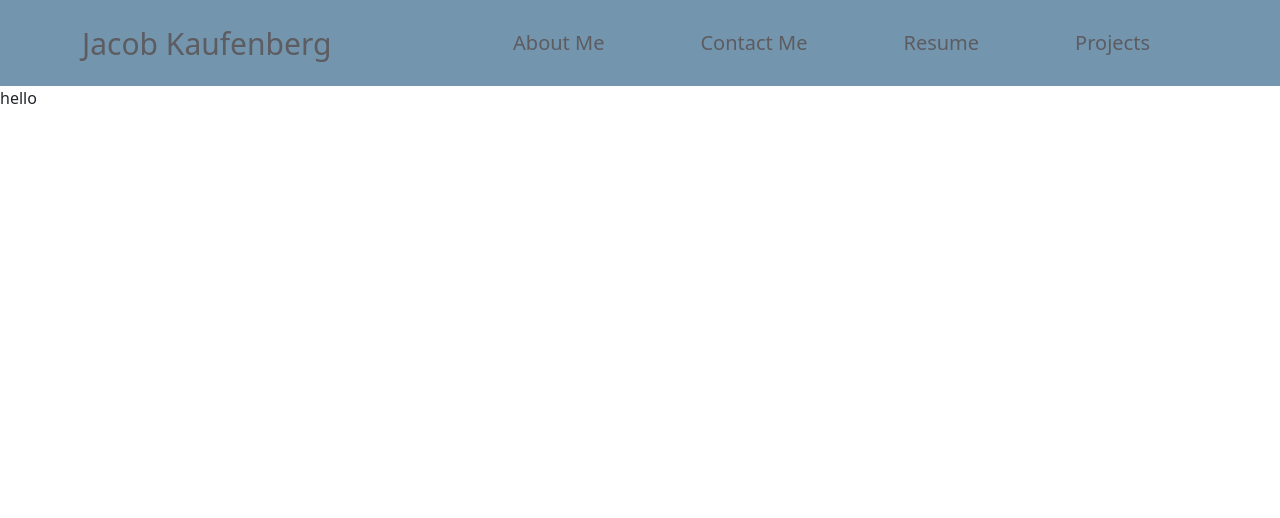
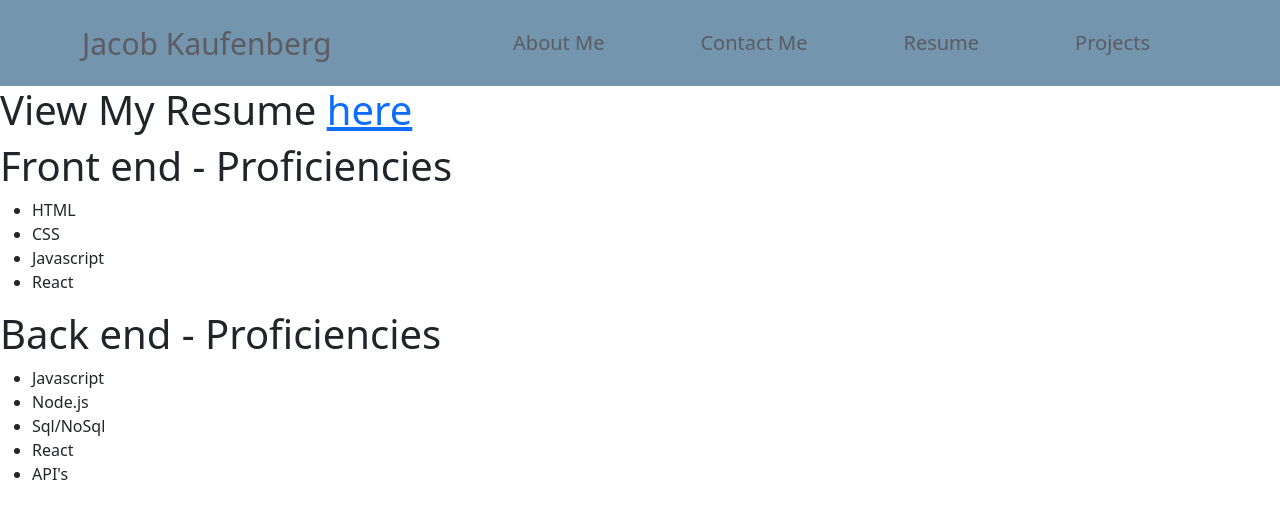
Before and after one commit to JacobK05/Personal-portfolio, a React (Vite) app in the folder portfolio/: page /Resume in a window 1280 px wide. Shown: the top 518 px of the page. Built offline with nearby package versions, Linux system fonts and the light colour scheme.

Commit message:
added content to my nav tabs

```diff
--- a/portfolio/src/components/Nav.jsx
+++ b/portfolio/src/components/Nav.jsx
@@ -8,12 +8,12 @@ function ColorSchemesExample() {
     <>
       <Navbar className="navbar-fullwidth">
         <Container>
-          <Navbar.Brand href="#home">Jacob Kaufenberg</Navbar.Brand>
+          <Navbar.Brand href="/">Jacob Kaufenberg</Navbar.Brand>
           <Nav className="navItems">
-            <Nav.Link href="#About-me">About Me</Nav.Link>
-            <Nav.Link href="#Contact-me">Contact Me</Nav.Link>
-            <Nav.Link href="#resume">Resume</Nav.Link>
-            <Nav.Link href="#projects">Projects</Nav.Link>
+            <Nav.Link href="/">About Me</Nav.Link>
+            <Nav.Link href="/Contact">Contact Me</Nav.Link>
+            <Nav.Link href="/Resume">Resume</Nav.Link>
+            <Nav.Link href="/projects">Projects</Nav.Link>
           </Nav>
         </Container>
       </Navbar>
--- a/portfolio/src/pages/Contact.jsx
+++ b/portfolio/src/pages/Contact.jsx
@@ -1,7 +1,38 @@
-export default function contact (){
-    return (
-        <div>
-            <p> hello </p>
-        </div>
-    )
+import FloatingLabel from 'react-bootstrap/FloatingLabel';
+import Form from 'react-bootstrap/Form';
+
+function FormFloatingBasicExample() {
+  return (
+    <>
+      <FloatingLabel
+        controlId="floatingInput"
+        label="Name"
+        className="mb-3"
+      >
+        <Form.Control type="Name" placeholder="name@example.com" />
+      </FloatingLabel>
+      <FloatingLabel controlId="floatingPassword" label="Email">
+        <Form.Control type="Email" placeholder="Email" />
+      </FloatingLabel>
+
+      <FloatingLabel
+        controlId="floatingTextarea"
+        className="mb-3"
+      >
+
+      </FloatingLabel>
+      <FloatingLabel controlId="floatingTextarea2" label="Comments">
+        <Form.Control
+          as="textarea"
+          placeholder="Leave a comment here"
+          style={{ height: '100px' }}
+        />
+      </FloatingLabel>
+
+
+    </>
+
+  );
 }
+
+export default FormFloatingBasicExample;
--- a/portfolio/src/pages/about.jsx
+++ b/portfolio/src/pages/about.jsx
@@ -1,7 +1,12 @@
-export default function home (){
+export default function about (){
     return (
         <div>
-            <p> hello </p>
+            <h1> About Me </h1>
+            <p> My name is Jacob Kaufenberg, a motivated 19-year-old high school graduate with a passion for the tech industry. I'm driven to carve out a successful career as a software developer, where I can continually grow and refine my skills. With a solid foundation in programming and a keen eye for detail, I'm eager to tackle challenges head-on and contribute meaningfully to innovative projects.
+
+             Outside of programming, I bring to the table a strong sense of discipline, consistency, and determination. These qualities not only fuel my personal growth but also drive me to excel in every aspect of my professional endeavors.
+
+            While I may not yet possess all the experience or expertise for every role, I am committed to learning and adapting to become the best possible candidate. I believe that with perseverance and dedication, I can contribute significantly to any team and achieve the goals I've set for myself in the dynamic world of technology.         </p>
         </div>
     )
 }
--- a/portfolio/src/pages/resume.jsx
+++ b/portfolio/src/pages/resume.jsx
@@ -1,7 +1,24 @@
 export default function resume (){
     return (
         <div>
-            <p> hello </p>
+            <h1> View My Resume <a href="" className="resume-link">here</a> </h1>
+         <section>
+            <h1> Front end - Proficiencies </h1>
+            <ul>
+                <li> HTML </li>
+                <li> CSS </li>
+                <li> Javascript </li>
+                <li> React </li>
+            </ul>
+            <h1> Back end - Proficiencies </h1>
+            <ul>
+                <li> Javascript </li>
+                <li> Node.js </li>
+                <li> Sql/NoSql </li>
+                <li> React </li>
+                <li> API's </li>
+            </ul>
+         </section>
         </div>
     )
 }
```
Also changed, not shown: portfolio/src/main.jsx (+2 -5 lines).
